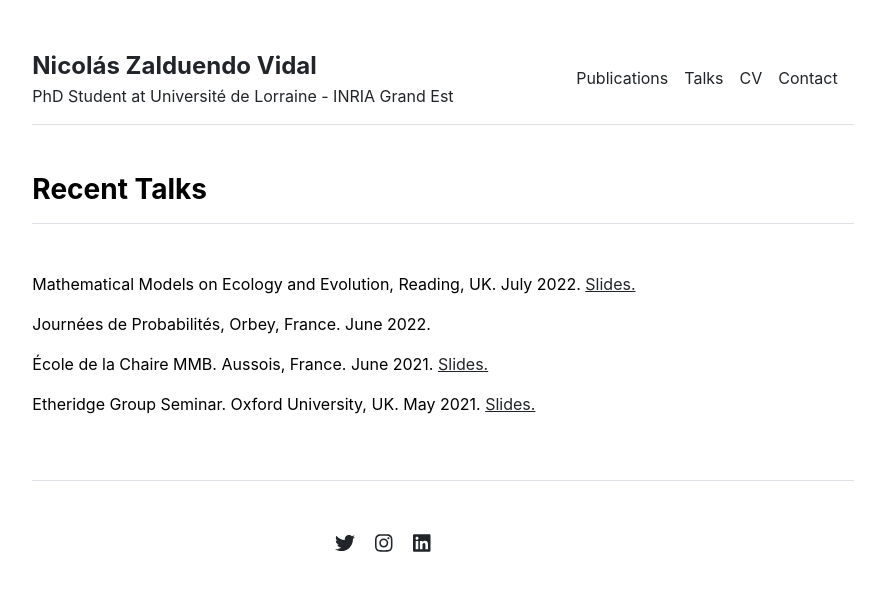
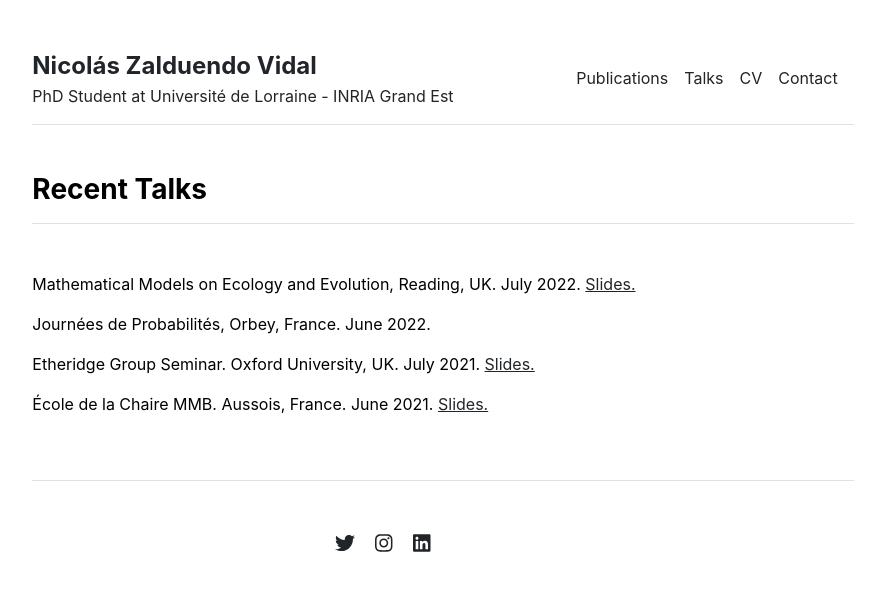
Before and after one commit to nzalduendo/nzalduendo.github.io, a Jekyll site: the page built from talks.md, in a window 1280 px wide. Shown: the top 591 px of the page, without its empty margins (197-1082 px from the left). Built offline with Jekyll 4.4.1, drawn with Linux system fonts in a browser that asks for light colours.

Commit message:
Update settings.yml

```diff
--- a/_data/settings.yml
+++ b/_data/settings.yml
@@ -12,8 +12,8 @@ people:
 talks:
 - {name: 'Mathematical Models on Ecology and Evolution, Reading, UK. July 2022.', slides: '/Talks/Reading_22.pdf'}
 - {name: 'Journées de Probabilités, Orbey, France. June 2022.', slides: 'None'}
+- {name: 'Etheridge Group Seminar. Oxford University, UK. July 2021.', slides: '/Talks/Oxford_2021.pdf'}
 - {name: 'École de la Chaire MMB. Aussois, France. June 2021.', slides: '/Talks/Aussois_2021.pdf'}
-- {name: 'Etheridge Group Seminar. Oxford University, UK. May 2021.', slides: '/Talks/Oxford_2021.pdf'}
 
 social:
 - {icon: 'twitter', link: 'https://twitter.com/NicoZalduendo'}
```
